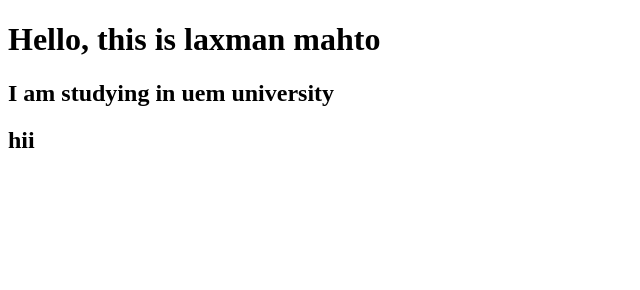
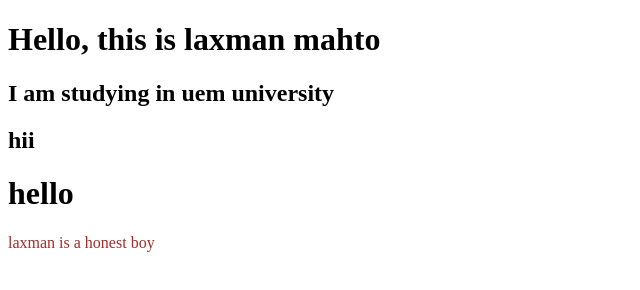
Before and after one commit to Laxman-Mahto/gitdemo, a plain HTML site: page index.html in a window 1280 px wide. Shown: the whole page, without its empty margins (0-640 px from the left). Drawn offline with Linux system fonts and the light colour scheme.

Commit message:
localfile

```diff
--- a/index.html
+++ b/index.html
@@ -10,6 +10,8 @@
     <h1> Hello, this is laxman mahto </h1>
     <h2>I am studying in uem university</h2>
     <h2>hii</h2>
+    <h1>hello</h1>
+    <p>laxman is a honest boy</p>
 
 </body>
 </html>
```
